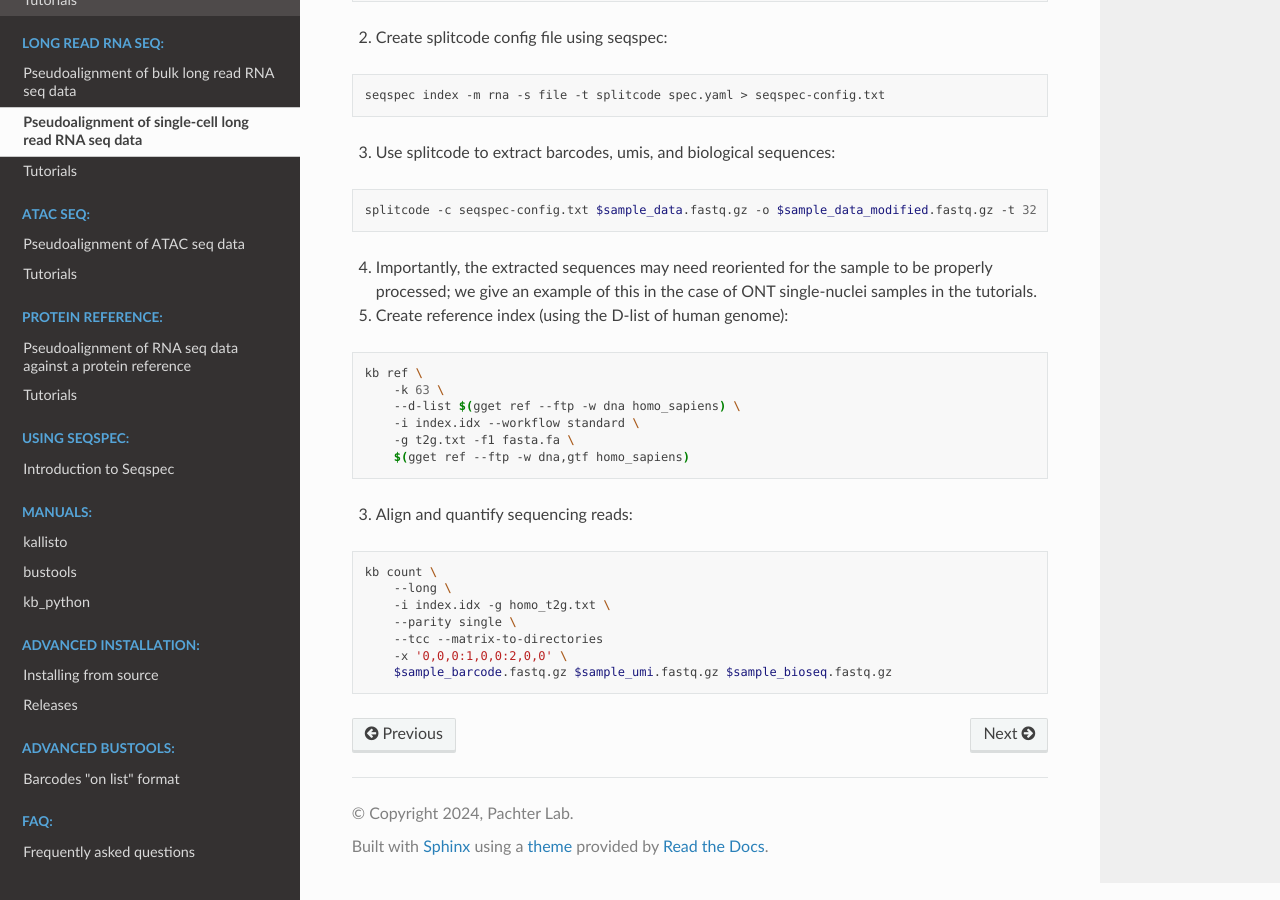
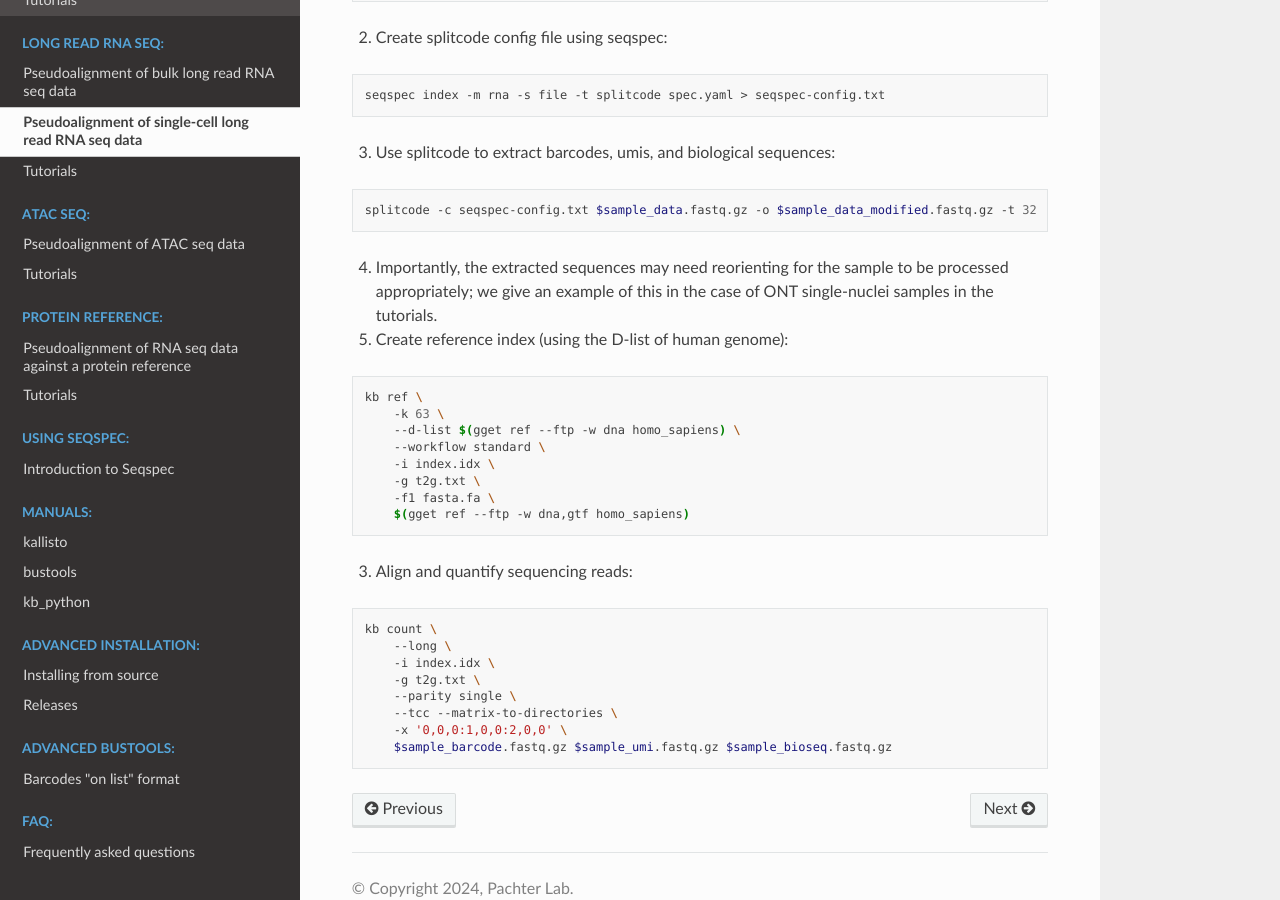
Before and after one commit to pachterlab/kb_docs, a Sphinx documentation site: the page built from docs/source/lr/pseudoalignment_sc.rst, in a window 1280 px wide and 900 px high, scrolled down 1471 px. Built offline with Sphinx 7.4.7 and the Read the Docs theme 3.1.0, drawn with Linux system fonts in a browser that asks for light colours.

Commit message:
Update pseudoalignment_sc.rst

```diff
--- a/docs/source/lr/pseudoalignment_sc.rst
+++ b/docs/source/lr/pseudoalignment_sc.rst
@@ -41,7 +41,7 @@ The long-read pseudoalignment workflows can be used to align RNA sequencing data
 
   splitcode -c seqspec-config.txt $sample_data.fastq.gz -o $sample_data_modified.fastq.gz -t 32
 
-4. Importantly, the extracted sequences may need reoriented for the sample to be properly processed; we give an example of this in the case of ONT single-nuclei samples in the tutorials.
+4. Importantly, the extracted sequences may need reorienting for the sample to be processed appropriately; we give an example of this in the case of ONT single-nuclei samples in the tutorials.
 
 5. Create reference index (using the D-list of human genome):
 
@@ -50,8 +50,10 @@ The long-read pseudoalignment workflows can be used to align RNA sequencing data
    kb ref \
        -k 63 \
        --d-list $(gget ref --ftp -w dna homo_sapiens) \
-       -i index.idx --workflow standard \
-       -g t2g.txt -f1 fasta.fa \
+       --workflow standard \
+       -i index.idx \
+       -g t2g.txt \
+       -f1 fasta.fa \
        $(gget ref --ftp -w dna,gtf homo_sapiens)
 
 3. Align and quantify sequencing reads:
@@ -60,8 +62,9 @@ The long-read pseudoalignment workflows can be used to align RNA sequencing data
 
    kb count \
        --long \
-       -i index.idx -g homo_t2g.txt \
+       -i index.idx \
+       -g t2g.txt \
        --parity single \
-       --tcc --matrix-to-directories
+       --tcc --matrix-to-directories \
        -x '0,0,0:1,0,0:2,0,0' \
        $sample_barcode.fastq.gz $sample_umi.fastq.gz $sample_bioseq.fastq.gz
```
